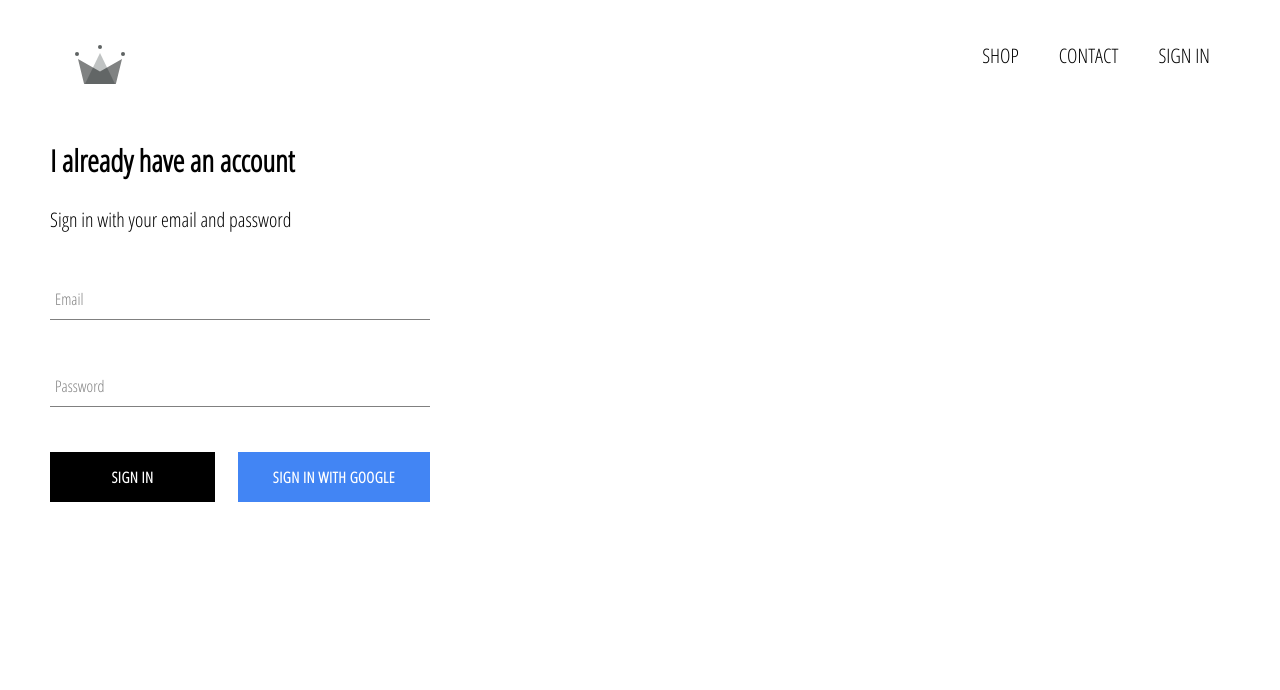
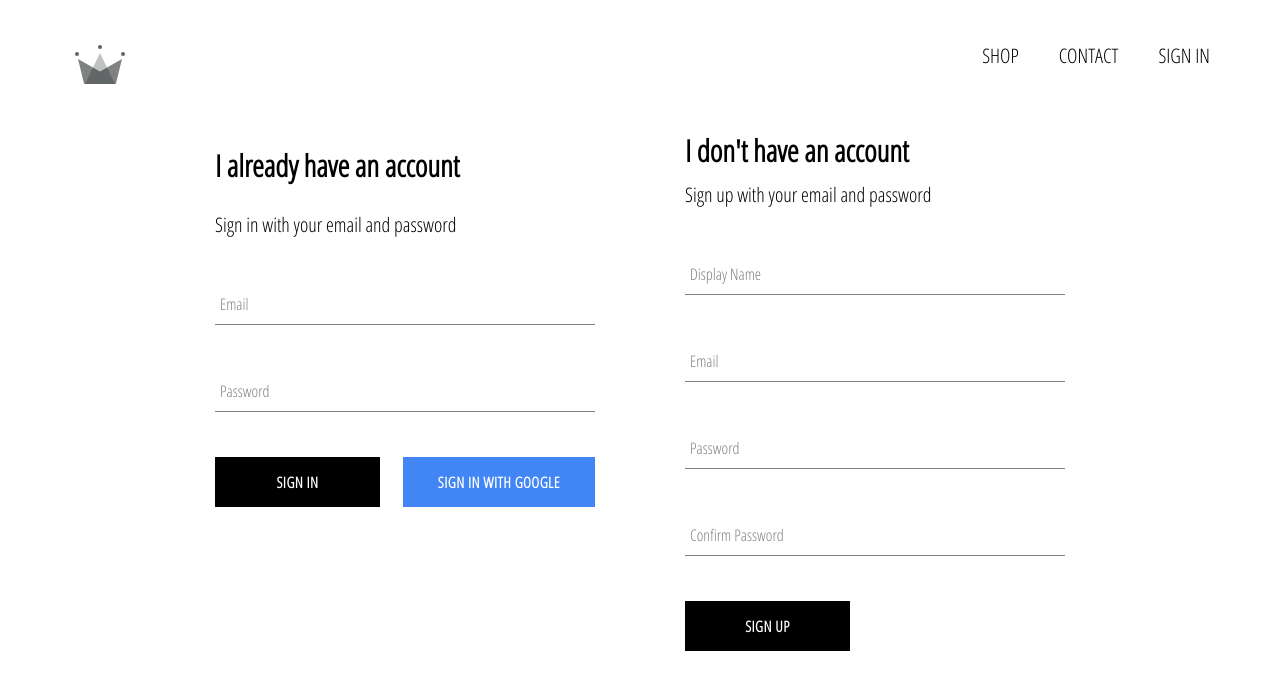
Before and after one commit to mohammad75-github/crwn-clothing, a React (Create React App) app: page /signin in a window 1280 px wide. Shown: the top 690 px of the page. Built offline with nearby package versions, Linux system fonts and the light colour scheme; no server answers.

Commit message:
implemented firebase utils, included ability to store authenticated users into our firestore database

```diff
--- a/src/App.js
+++ b/src/App.js
@@ -7,7 +7,7 @@
 import ShopPage from "./pages/shop/shop.component";
 import SignInAndSignUpPage from "./pages/sign-in-and-sign-up/sign-in-and-sign-up.component";
 import Header from "./components/header/header.component";
-import { auth } from "./firebase/firebase.utils";
+import { auth, createUserProfileDocument } from "./firebase/firebase.utils";
 
 class App extends React.Component {
     constructor() {
@@ -21,10 +21,25 @@
     unsubscribeFromAuth = null;
 
     componentDidMount() {
-        this.unsubscribeFromAuth = auth.onAuthStateChanged((user) => {
-            this.setState({ currentUser: user });
+        this.unsubscribeFromAuth = auth.onAuthStateChanged(async (userAuth) => {
+            if (userAuth) {
+                const userRef = await createUserProfileDocument(userAuth);
 
-            console.log(user);
+                userRef.onSnapshot((snapShot) => {
+                    this.setState({
+                        currentUser: {
+                            id: snapShot.id,
+                            ...snapShot.data()
+                        }
+                    });
+
+                    console.log(this.state);
+                });
+            } else {
+                this.setState({
+                    currentUser: userAuth
+                });
+            }
         });
     }
 
--- /dev/null
+++ b/src/components/sign-up/sign-up.component.jsx
@@ -0,0 +1,103 @@
+import React from "react";
+
+import "./sign-up.styles.scss";
+
+import FormInput from "../form-input/form-input.component";
+import CustomButtom from "../custom-button/custom-button.component";
+import { auth, createUserProfileDocument } from "../../firebase/firebase.utils";
+import CustomButton from "../custom-button/custom-button.component";
+
+class SignUp extends React.Component {
+    constructor() {
+        super();
+
+        this.state = {
+            displayName: "",
+            email: "",
+            password: "",
+            confirmPassword: ""
+        };
+    }
+
+    handleSubmit = async (event) => {
+        event.preventDefault();
+
+        const { displayName, email, password, confirmPassword } = this.state;
+
+        if (password !== confirmPassword) {
+            alert("Passwords Don't Match!");
+            return;
+        }
+
+        try {
+            const { user } = await auth.createUserWithEmailAndPassword(
+                email,
+                password
+            );
+
+            await createUserProfileDocument(user, { displayName });
+
+            this.setState({
+                displayName: "",
+                email: "",
+                password: "",
+                confirmPassword: ""
+            });
+        } catch (error) {
+            console.error(error);
+        }
+    };
+
+    handleChange = (event) => {
+        const { name, value } = event.target;
+
+        this.setState({ [name]: value });
+    };
+
+    render() {
+        const { displayName, email, password, confirmPassword } = this.state;
+        return (
+            <div className="sign-up">
+                <h2 className="title">I don't have an account</h2>
+                <span>Sign up with your email and password</span>
+                <form className="sign-up-form" onSubmit={this.handleSubmit}>
+                    <FormInput
+                        type="text"
+                        name="displayName"
+                        value={displayName}
+                        onChange={this.handleChange}
+                        label="Display Name"
+                        required
+                    />
+                    <FormInput
+                        type="email"
+                        name="email"
+                        value={email}
+                        onChange={this.handleChange}
+                        label="Email"
+                        required
+                    />
+                    <FormInput
+                        type="password"
+                        name="password"
+                        value={password}
+                        onChange={this.handleChange}
+                        label="Password"
+                        required
+                    />
+                    <FormInput
+                        type="password"
+                        name="confirmPassword"
+                        value={confirmPassword}
+                        onChange={this.handleChange}
+                        label="Confirm Password"
+                        required
+                    />
+                    <CustomButton type="submit"> SIGN UP </CustomButton>
+                </form>
+            </div>
+        );
+    }
+}
+
+export default SignUp;
--- /dev/null
+++ b/src/components/sign-up/sign-up.styles.scss
@@ -0,0 +1,9 @@
+.sign-up {
+    display: flex;
+    flex-direction: column;
+    width: 38rem;
+
+    .title {
+        margin: 1rem 0;
+    }
+}
--- a/src/firebase/firebase.utils.js
+++ b/src/firebase/firebase.utils.js
@@ -13,6 +13,32 @@
     measurementId: "G-38S5DJ57J0"
 };
 
+export const createUserProfileDocument = async (userAuth, additionalData) => {
+    if (!userAuth) return;
+
+    const userRef = firestore.doc(`users/${userAuth.uid}`);
+
+    const snapShot = await userRef.get();
+
+    if (!snapShot.exists) {
+        const { displayName, email } = userAuth;
+        const createdAt = new Date();
+
+        try {
+            await userRef.set({
+                displayName,
+                email,
+                createdAt,
+                ...additionalData
+            });
+        } catch (error) {
+            console.log("Error Creating User", error.message);
+        }
+    }
+
+    return userRef;
+};
+
 firebase.initializeApp(config);
 
 export const auth = firebase.auth();
--- a/src/pages/sign-in-and-sign-up/sign-in-and-sign-up.component.jsx
+++ b/src/pages/sign-in-and-sign-up/sign-in-and-sign-up.component.jsx
@@ -1,11 +1,13 @@
 import React from "react";
 import SignIn from "../../components/sign-in/sign-in.component";
+import SignUp from "../../components/sign-up/sign-up.component";
 
 import "./sign-in-and-sign-up.styles.scss";
 
 const SignInAndSignUpPage = () => (
     <div className="sign-in-and-sign-up">
         <SignIn />
+        <SignUp />
     </div>
 );
 
--- a/src/pages/sign-in-and-sign-up/sign-in-and-sign-up.styles.scss
+++ b/src/pages/sign-in-and-sign-up/sign-in-and-sign-up.styles.scss
@@ -0,0 +1,6 @@
+.sign-in-and-sign-up {
+    width: 85rem;
+    display: flex;
+    justify-content: space-between;
+    margin: 3rem auto;
+}
```
